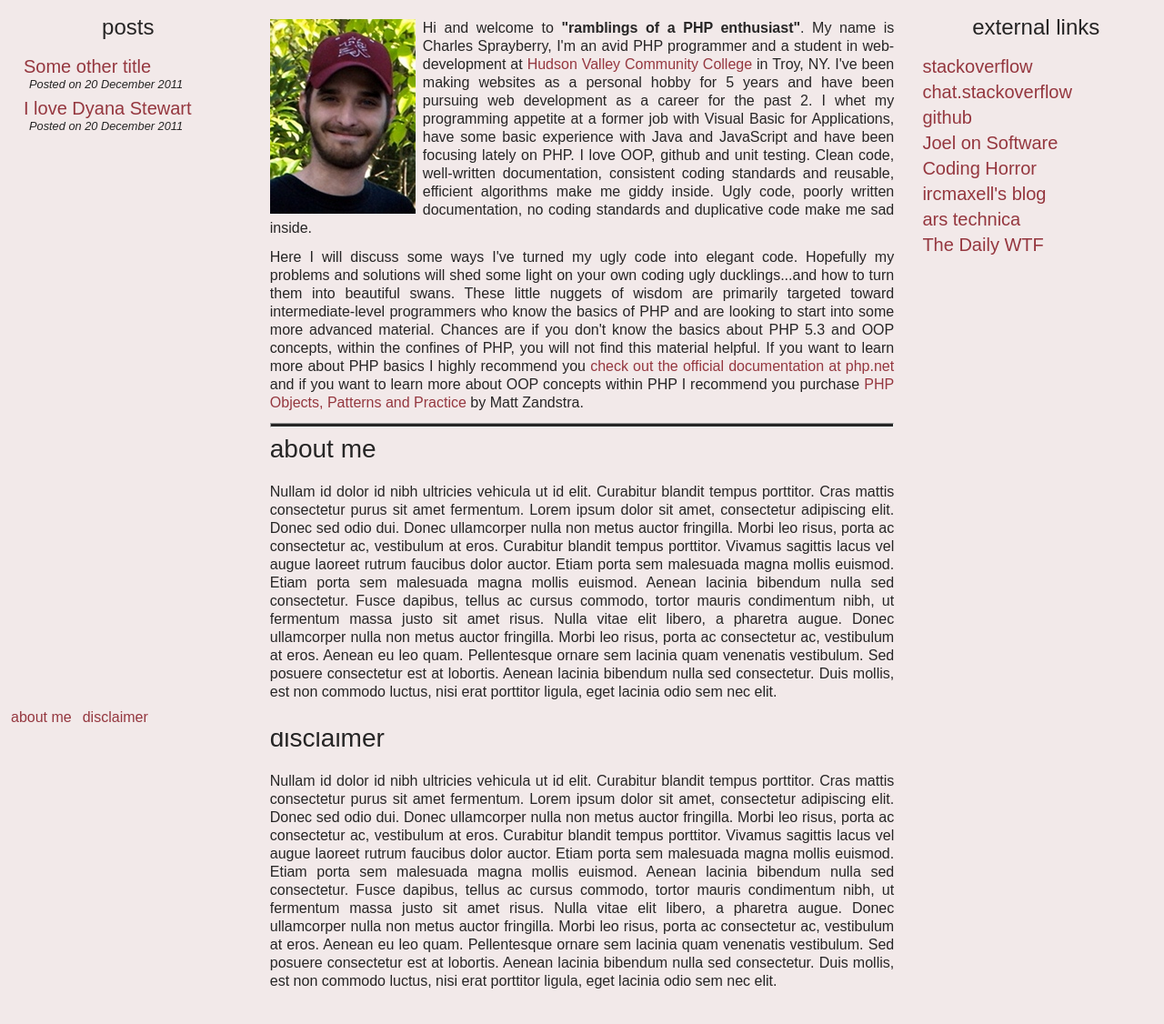
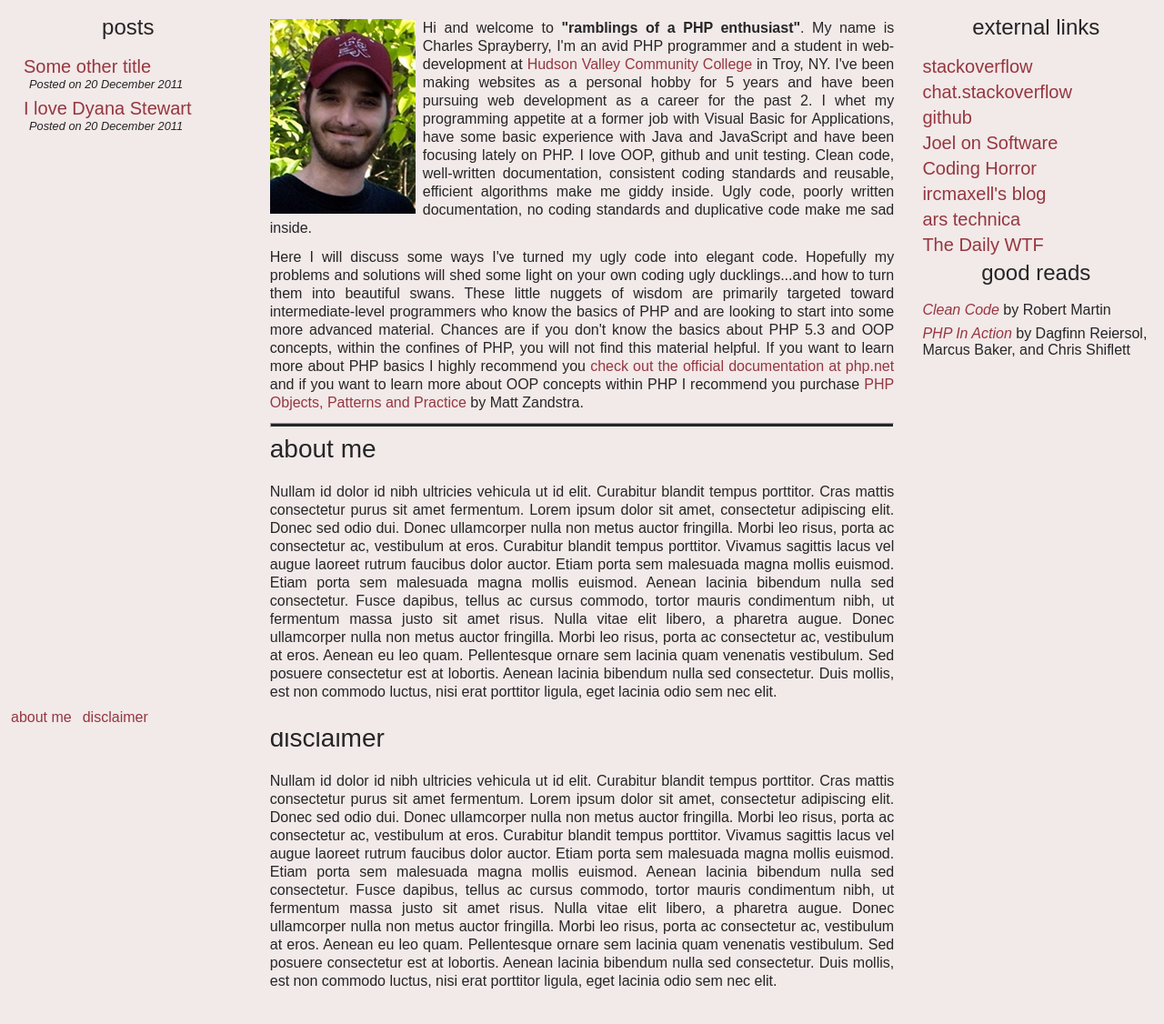
Before and after one commit to cspray/archived-blog, a Jekyll site: the page built from index.html, in a window 1280 px wide, cut to the strip 95-1241 px from the top of the page. Shown: the top 1126 px of the strip at 91% size. Built offline with Jekyll 4.4.1, drawn with Linux system fonts in a browser that asks for light colours.

Commit message:
ADD adding a good reads section to the default layout

```diff
--- /dev/null
+++ b/_includes/good-reads.html
@@ -0,0 +1,11 @@
+<div id="good-reads">
+	<h3>good reads</h3>
+	<ul class="navigation-menu vertical-list">
+		<li>
+			<a href="http://www.amazon.com/Clean-Code-Handbook-Software-Craftsmanship/dp/0132350882"><em>Clean Code</em></a> by Robert Martin
+		</li>
+		<li>
+			<a href="http://www.amazon.com/PHP-Action-Objects-Design-Agility/dp/1932394753"><em>PHP In Action</em></a> by Dagfinn Reiersol, Marcus Baker, and Chris Shiflett
+		</li>
+	</ul>
+</div>
--- a/_layouts/default.html
+++ b/_layouts/default.html
@@ -49,7 +49,7 @@
 
                 <div id="right-sidebar" class="float-right">
 					{% include external-links.html %}
-
+					{% include good-reads.html %}
                 </div>
 
                 <div id="main-content">
```
